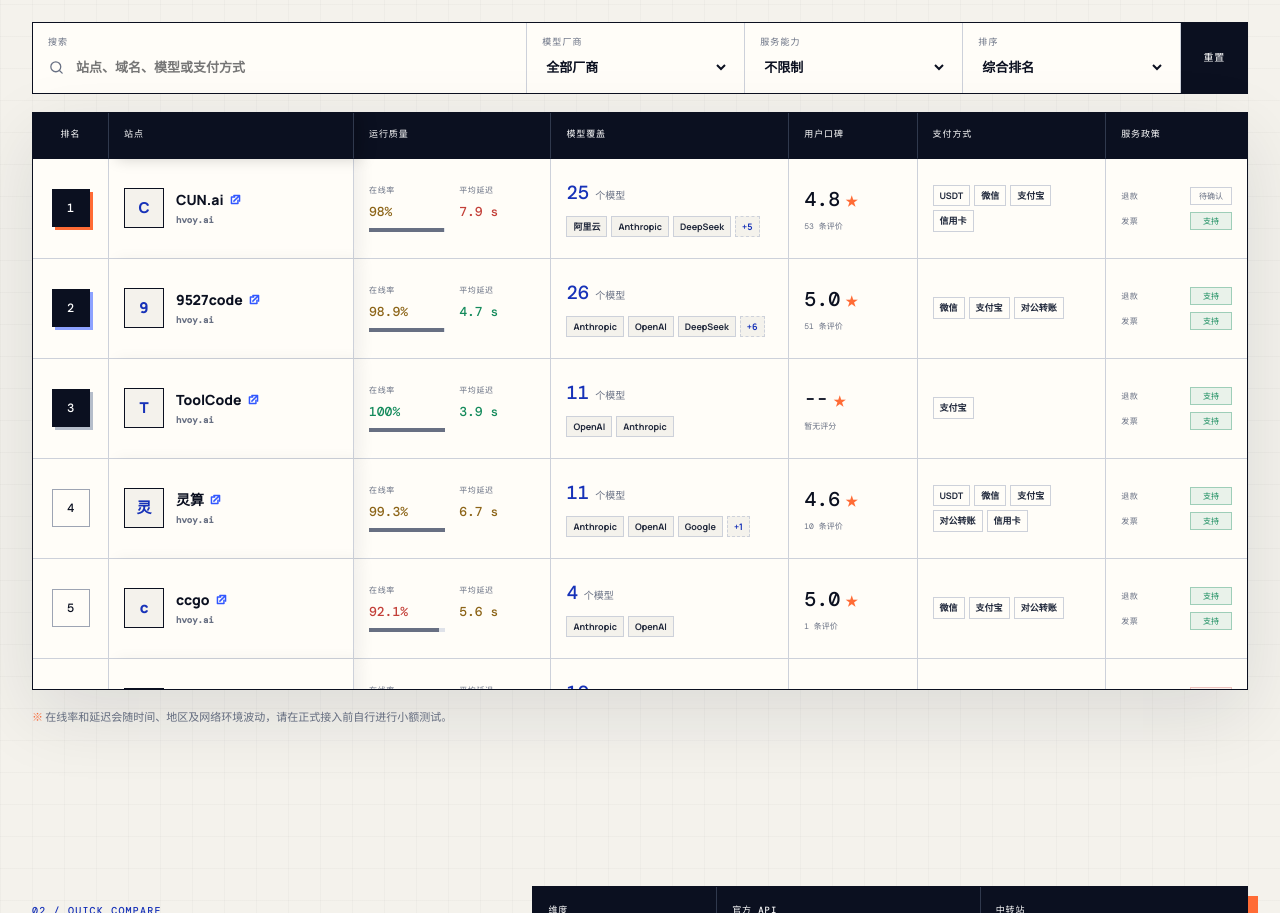
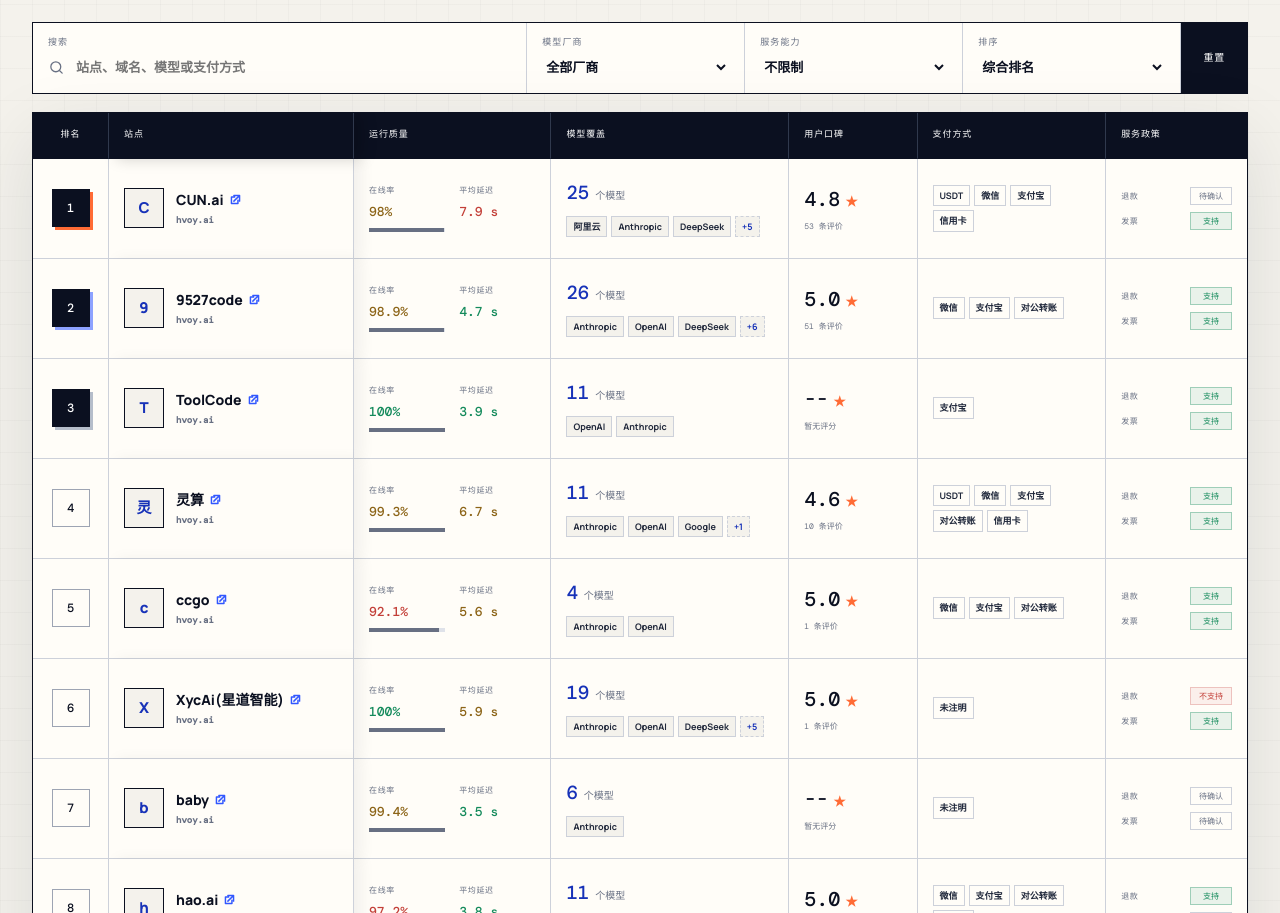
Before and after one commit to aiapirank/aiapirank.github.io, a website: page index.html in a window 1280 px wide. Shown: the part 1052-1965 px from the top of the page. Drawn offline with nearby package versions, Linux system fonts and the light colour scheme.

Commit message:
修复页面

```diff
--- a/styles.css
+++ b/styles.css
@@ -543,8 +543,7 @@
 }
 
 .table-scroll {
-  overflow: auto;
-  max-height: min(72vh, 900px);
+  overflow-x: auto;
   overscroll-behavior: contain;
 }
 
```
